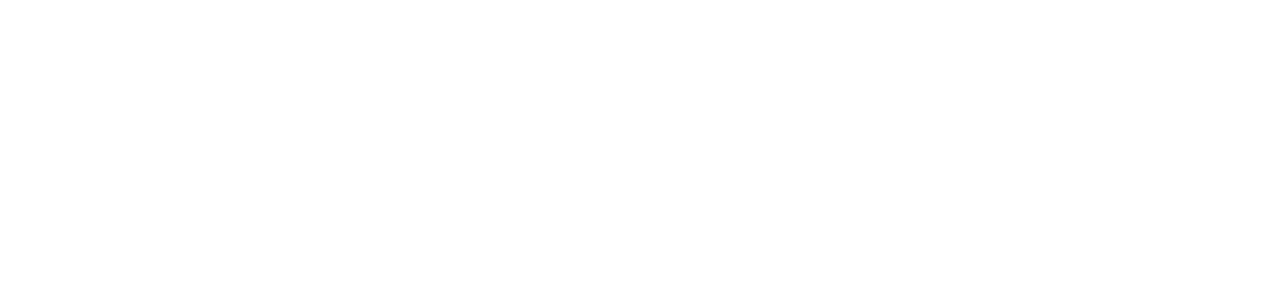
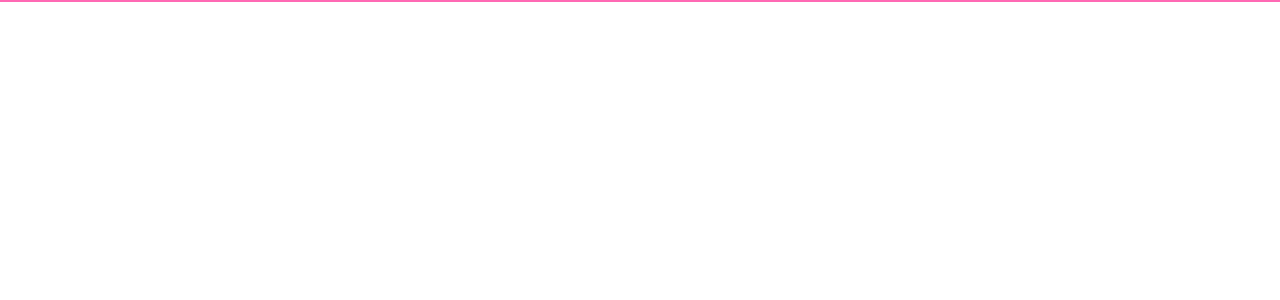
Before and after one commit to LilithSWE/Python-JS-collaboration, a React (Vite) app in the folder Frontend/: page / in a window 1280 px wide. Shown: the top 300 px of the page. Built offline with nearby package versions, Linux system fonts and the light colour scheme.

Commit message:
💄add border for divs in development

```diff
--- a/Frontend/src/styles/style.css
+++ b/Frontend/src/styles/style.css
@@ -1 +1 @@
-@tailwind base;@tailwind components;@tailwind utilities;html,body,div,span,applet,object,iframe,h1,h2,h3,h4,h5,h6,p,blockquote,pre,a,abbr,acronym,address,big,cite,code,del,dfn,em,img,ins,kbd,q,s,samp,small,strike,strong,sub,sup,tt,var,b,u,i,center,dl,dt,dd,ol,ul,li,fieldset,form,label,legend,table,caption,tbody,tfoot,thead,tr,th,td,article,aside,canvas,details,embed,figure,figcaption,footer,header,hgroup,menu,nav,output,ruby,section,summary,time,mark,audio,video{margin:0;padding:0;border:0;font-size:100%;font:inherit;vertical-align:baseline}article,aside,details,figcaption,figure,footer,header,hgroup,menu,nav,section{display:block}body{line-height:1}ol,ul{list-style:none}blockquote,q{quotes:none}blockquote:before,blockquote:after,q:before,q:after{content:"";content:none}table{border-collapse:collapse;border-spacing:0}/*# sourceMappingURL=style.css.map */
+@tailwind base;@tailwind components;@tailwind utilities;html,body,div,span,applet,object,iframe,h1,h2,h3,h4,h5,h6,p,blockquote,pre,a,abbr,acronym,address,big,cite,code,del,dfn,em,img,ins,kbd,q,s,samp,small,strike,strong,sub,sup,tt,var,b,u,i,center,dl,dt,dd,ol,ul,li,fieldset,form,label,legend,table,caption,tbody,tfoot,thead,tr,th,td,article,aside,canvas,details,embed,figure,figcaption,footer,header,hgroup,menu,nav,output,ruby,section,summary,time,mark,audio,video{margin:0;padding:0;border:0;font-size:100%;font:inherit;vertical-align:baseline}article,aside,details,figcaption,figure,footer,header,hgroup,menu,nav,section{display:block}body{line-height:1}ol,ul{list-style:none}blockquote,q{quotes:none}blockquote:before,blockquote:after,q:before,q:after{content:"";content:none}table{border-collapse:collapse;border-spacing:0}div{border:1px solid hotpink}/*# sourceMappingURL=style.css.map */
--- a/Frontend/src/styles/variables/_variables.scss
+++ b/Frontend/src/styles/variables/_variables.scss
@@ -0,0 +1,7 @@
+$debug: true;
+
+div {
+  @if debug {
+    border: 1px solid hotpink;
+  }
+}
```
Also changed, not shown: 2 other files (tests, documents, lock files or other folders).
